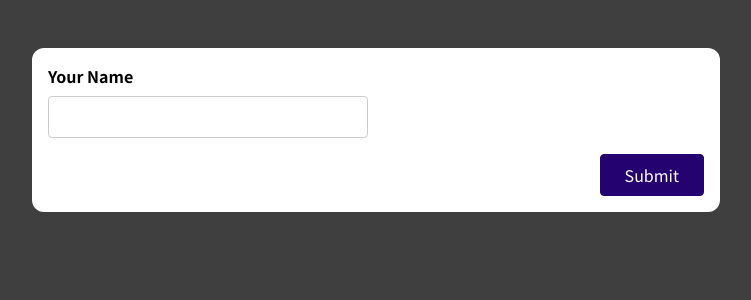
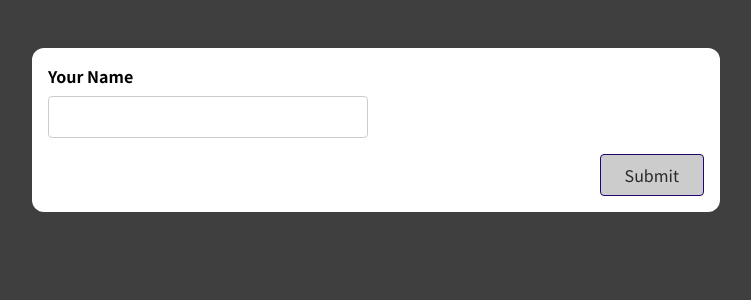
Before and after one commit to zaid218/form-handling-in-react, a React (Create React App) app: page / in a window 1280 px wide. Shown: the top 300 px of the page, without its empty margins (264-1015 px from the left). Built offline with nearby package versions, Linux system fonts and the light colour scheme.

Commit message:
managing overall form validity

```diff
--- a/src/components/SimpleInput.js
+++ b/src/components/SimpleInput.js
@@ -1,12 +1,16 @@
-import { useState } from "react";
+import { useEffect, useState } from "react";
 
 const SimpleInput = (props) => {
   const [enteredName, setEnteredName] = useState('')
   const [enteredNameIsTouched,setEnteredNameIsTouched]=useState(false)
-
   const enteredNameIsValid = enteredName.trim() !== '';
   const nameInputIsInvalid = !enteredNameIsValid && enteredNameIsTouched;
 
+  let formIsValid = false;
+
+    if (enteredNameIsValid) {
+      formIsValid=true
+    }
 
 
   const formSubmitHandler = (event) => {
@@ -45,7 +49,7 @@
         )}
       </div>
       <div className="form-actions">
-        <button>Submit</button>
+        <button disabled={!formIsValid}>Submit</button>
       </div>
     </form>
   );
--- a/src/index.css
+++ b/src/index.css
@@ -77,8 +77,15 @@
 button:active {
   background-color: #33059e;
   border-color: #33059e;
+
 }
-
+button:disabled,
+button:disabled:hover,
+button:disabled:active{
+  background-color: #ccc;
+  color:#292929;
+  cursor: not-allowed
+}
 .form-actions {
   text-align: right;
 }
```
